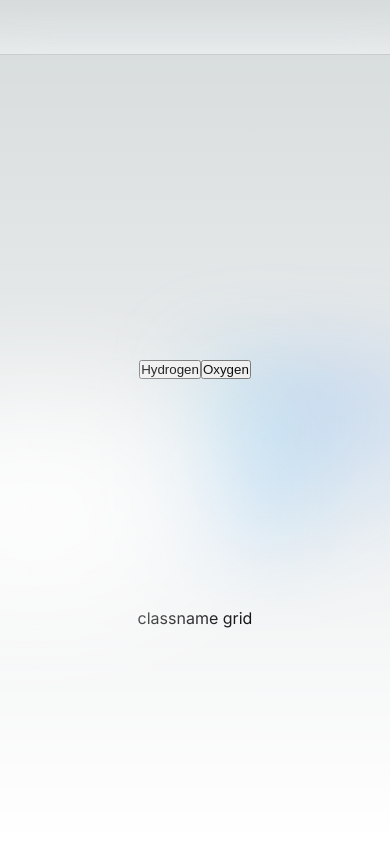
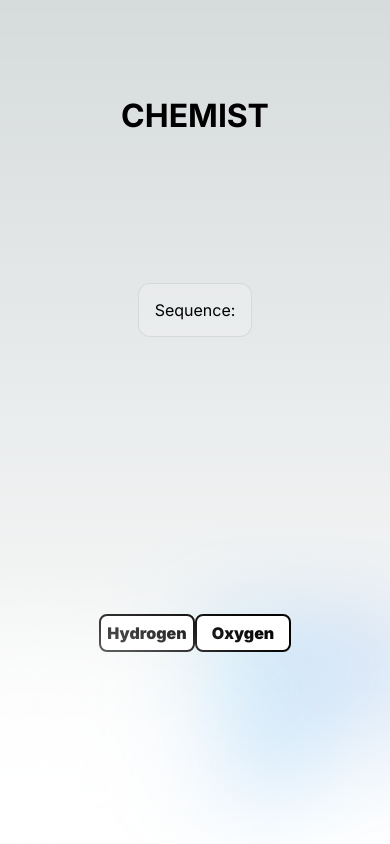
Before and after one commit to ExceptionHandlersUOA/SpaceshipCrewGame, a Next.js app: page /chemist in a window 390 px wide. Built offline with nearby package versions, Linux system fonts and the light colour scheme.

Commit message:
Edit CSS (page consists of header, element sequence and 2 element buttons).

```diff
--- a/app/chemist/page.css
+++ b/app/chemist/page.css
@@ -7,25 +7,7 @@
     min-height: 100vh;
 }
 
-.description {
-    display: inherit;
-    justify-content: inherit;
-    align-items: inherit;
-    font-size: 0.85rem;
-    max-width: var(--max-width);
-    width: 100%;
-    z-index: 2;
-    font-family: var(--font-mono);
-}
-
-.description a {
-    display: flex;
-    justify-content: center;
-    align-items: center;
-    gap: 0.5rem;
-}
-
-.description p {
+.elementtube {
     position: relative;
     margin: 0;
     padding: 1rem;
@@ -34,52 +16,12 @@
     border-radius: var(--border-radius);
 }
 
-.code {
-    font-weight: 700;
-    font-family: var(--font-mono);
-}
-
-.grid {
-    display: grid;
-    grid-template-columns: repeat(4, minmax(25%, auto));
-    max-width: 100%;
-    width: var(--max-width);
-}
-
-.card {
-    padding: 1rem 1.2rem;
-    border-radius: var(--border-radius);
-    background: rgba(var(--card-rgb), 0);
-    border: 1px solid rgba(var(--card-border-rgb), 0);
-    transition: background 200ms, border 200ms;
-}
-
-.card span {
-    display: inline-block;
-    transition: transform 200ms;
-}
-
-.card h2 {
-    font-weight: 600;
-    margin-bottom: 0.7rem;
-}
-
-.card p {
-    margin: 0;
-    opacity: 0.6;
-    font-size: 0.9rem;
-    line-height: 1.5;
-    max-width: 30ch;
-    text-wrap: balance;
-}
-
 .center {
     display: flex;
     justify-content: center;
     /* align-items: center; */
     position: relative;
     padding: 4rem 0;
-    /* border: 2px solid red; */
 }
 
 .center::before {
@@ -106,48 +48,22 @@
     transform: translateZ(0);
 }
 
-.logo {
-    position: relative;
-}
-
-/* Enable hover only on non-touch devices */
-@media (hover: hover) and (pointer: fine) {
-    .card:hover {
-        background: rgba(var(--card-rgb), 0.1);
-        border: 1px solid rgba(var(--card-border-rgb), 0.15);
-    }
-
-    .card:hover span {
-        transform: translateX(4px);
-    }
-}
-
-@media (prefers-reduced-motion) {
-    .card:hover span {
-        transform: none;
-    }
+button {
+    border-radius: 8px;
+    border: 2px solid black;
+    /* padding: 0.6em 0.6em; */
+    width: 6em;
+    height: 2.4em;
+    font-size: 1em;
+    font-weight: 1000;
+    font-family: inherit;
+    background-color: white;
+    cursor: pointer;
+    transition: border-color 0.25s;
 }
 
 /* Mobile */
 @media (max-width: 700px) {
-    .content {
-        padding: 4rem;
-    }
-
-    .grid {
-        grid-template-columns: 1fr;
-        margin-bottom: 120px;
-        max-width: 320px;
-        text-align: center;
-    }
-
-    .card {
-        padding: 1rem 2.5rem;
-    }
-
-    .card h2 {
-        margin-bottom: 0.5rem;
-    }
 
     .center {
         padding: 8rem 0 6rem;
@@ -157,73 +73,4 @@
         transform: none;
         height: 300px;
     }
-
-    .description {
-        font-size: 0.8rem;
-    }
-
-    .description a {
-        padding: 1rem;
-    }
-
-    .description p,
-    .description div {
-        display: flex;
-        justify-content: center;
-        position: fixed;
-        width: 100%;
-    }
-
-    .description p {
-        align-items: center;
-        inset: 0 0 auto;
-        padding: 2rem 1rem 1.4rem;
-        border-radius: 0;
-        border: none;
-        border-bottom: 1px solid rgba(var(--callout-border-rgb), 0.25);
-        background: linear-gradient(to bottom,
-                rgba(var(--background-start-rgb), 1),
-                rgba(var(--callout-rgb), 0.5));
-        background-clip: padding-box;
-        backdrop-filter: blur(24px);
-    }
-
-    .description div {
-        align-items: flex-end;
-        pointer-events: none;
-        inset: auto 0 0;
-        padding: 2rem;
-        height: 200px;
-        background: linear-gradient(to bottom,
-                transparent 0%,
-                rgb(var(--background-end-rgb)) 40%);
-        z-index: 1;
-    }
 }
-
-/* Tablet and Smaller Desktop */
-@media (min-width: 701px) and (max-width: 1120px) {
-    .grid {
-        grid-template-columns: repeat(2, 50%);
-    }
-}
-
-@media (prefers-color-scheme: dark) {
-    .vercelLogo {
-        filter: invert(1);
-    }
-
-    .logo {
-        filter: invert(1) drop-shadow(0 0 0.3rem #ffffff70);
-    }
-}
-
-@keyframes rotate {
-    from {
-        transform: rotate(360deg);
-    }
-
-    to {
-        transform: rotate(0deg);
-    }
-}
--- a/app/chemist/page.tsx
+++ b/app/chemist/page.tsx
@@ -10,7 +10,7 @@ export default function Page({ correctSequence }: { correctSequence: string }) {
 
     const handleButtonClick = (element: string) => {
         if (temporaryCorrectSequence === sequence + element) {
-            // Increase fuel/electricity
+            // Increase fuel, reduce water
             setSequence(sequence + element + " (correct sequence!)");
         } else if (temporaryCorrectSequence.startsWith(sequence + element)) {
             setSequence(sequence + element);
@@ -21,30 +21,20 @@ export default function Page({ correctSequence }: { correctSequence: string }) {
 
     return (
         <main className="main">
-            <div className="description">
+            <h1>CHEMIST</h1>
+            <div className="elementtube">
                 <p>
-                <ElementTube sequence={sequence} />
+                    Sequence: <ElementTube sequence={sequence} />
                 </p>
-                {/* <div>
-                    <p>I'm a thing in the top right</p>
-                </div> */}
             </div>
 
             <div className="center">
-                <div>
-
-                </div>
-
                 <div>
                     <button onClick={() => handleButtonClick("H")}>Hydrogen</button>
                     <button onClick={() => handleButtonClick("O")}>Oxygen</button>
                 </div>
 
             </div>
-
-            <div className="grid">
-                classname grid
-            </div>
         </main>
     );
 }
```
